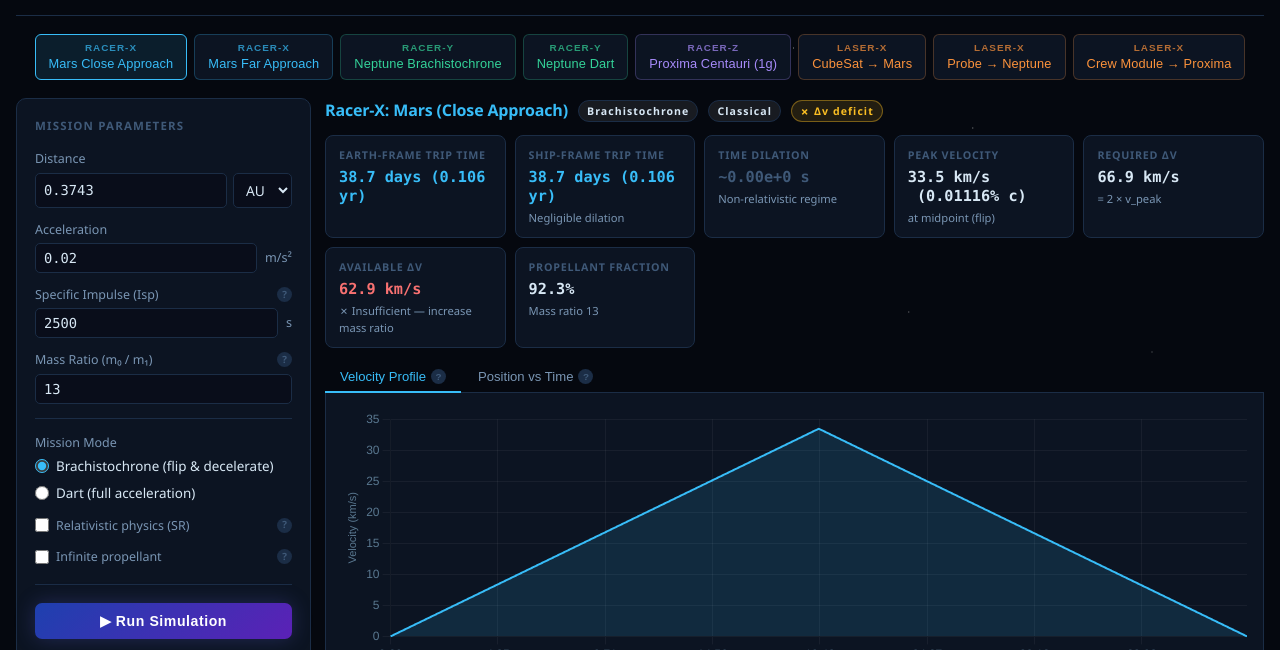
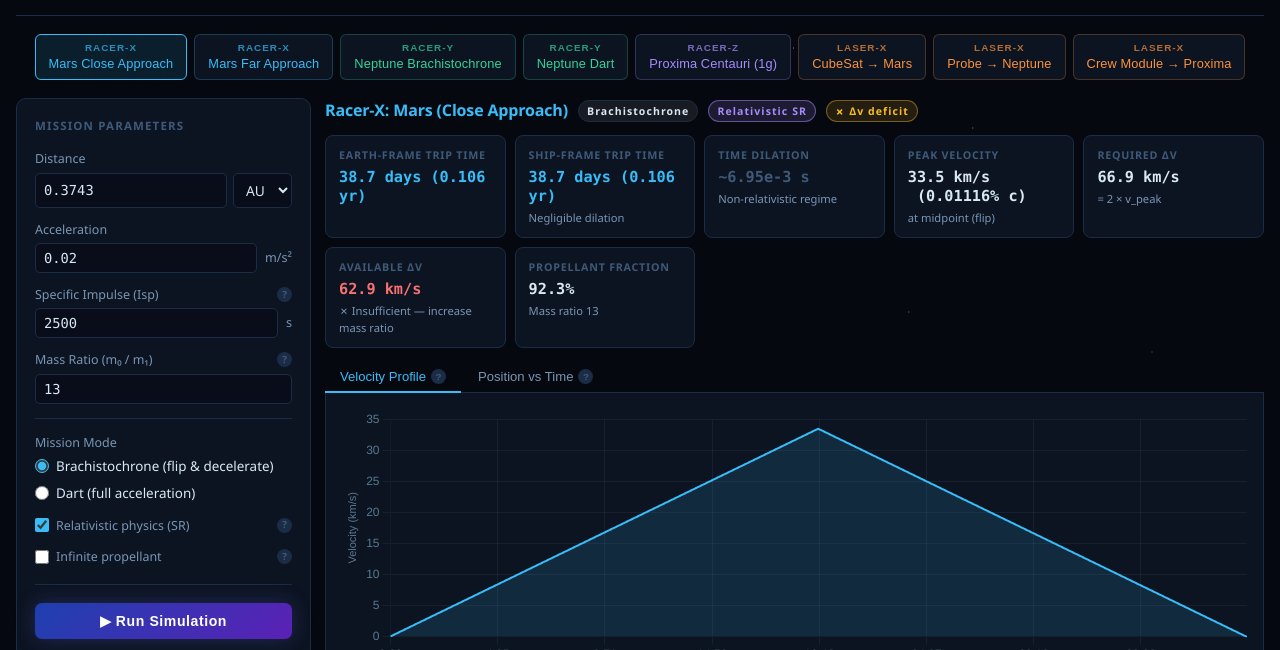
Before and after one commit to OdinAnderson/spaceship-simulator, a plain HTML site: page index.html in a window 1280 px wide. Shown: the part 128-778 px from the top of the page. Drawn offline with nearby package versions, Linux system fonts and the light colour scheme.

Commit message:
Enable relativistic physics by default in settings and presets

```diff
--- a/index.html
+++ b/index.html
@@ -675,7 +675,7 @@ input[type="checkbox"] { accent-color: var(--accent); width: 14px; height: 14px;
 
         <div class="field-group toggle-group">
           <label class="toggle-label">
-            <input type="checkbox" id="use-relativistic"> Relativistic physics (SR)
+            <input type="checkbox" id="use-relativistic" checked> Relativistic physics (SR)
             <span class="help-tip" data-tip="Applies Einstein's Special Relativity. At high speeds (v &gt; 10% of c), classical physics is wrong — SR replaces it with dv/dt = a/γ³, so the ship asymptotically approaches c but never reaches it. The crew ages more slowly than observers on Earth: this gap is time dilation, and it grows dramatically near c.">?</span>
           </label>
           <label class="toggle-label">
@@ -761,7 +761,7 @@ input[type="checkbox"] { accent-color: var(--accent); width: 14px; height: 14px;
 
         <div class="field-group toggle-group">
           <label class="toggle-label">
-            <input type="checkbox" id="ls-use-relativistic"> Relativistic physics (SR)
+            <input type="checkbox" id="ls-use-relativistic" checked> Relativistic physics (SR)
             <span class="help-tip" data-tip="Applies Einstein's Special Relativity. At high speeds (v &gt; 10% of c), classical physics is wrong — SR replaces it with dv/dt = a/γ³, so the ship asymptotically approaches c but never reaches it. The crew ages more slowly than observers on Earth: this gap is time dilation, and it grows dramatically near c.">?</span>
           </label>
         </div>
@@ -896,25 +896,25 @@ const PRESETS = {
     label: 'Racer-X: Mars (Close Approach)',
     cls: 'racer-x', color: '#38bdf8',
     d: 5.6e10, a: 0.02, isp: 2500, massRatio: 13,
-    mode: 'brachistochrone', infinite: false, relativistic: false,
+    mode: 'brachistochrone', infinite: false, relativistic: true,
   },
   'rx-far': {
     label: 'Racer-X: Mars (Far Approach)',
     cls: 'racer-x', color: '#38bdf8',
     d: 4.0e11, a: 0.02, isp: 2500, massRatio: 13,
-    mode: 'brachistochrone', infinite: false, relativistic: false,
+    mode: 'brachistochrone', infinite: false, relativistic: true,
   },
   'ry-brach': {
     label: 'Racer-Y: Neptune Brachistochrone',
     cls: 'racer-y', color: '#34d399',
     d: 4.5e12, a: 6e-4, isp: 2500, massRatio: 20,
-    mode: 'brachistochrone', infinite: false, relativistic: false,
+    mode: 'brachistochrone', infinite: false, relativistic: true,
   },
   'ry-dart': {
     label: 'Racer-Y: Neptune Dart',
     cls: 'racer-y', color: '#34d399',
     d: 4.5e12, a: 6e-4, isp: 2500, massRatio: 20,
-    mode: 'dart', infinite: false, relativistic: false,
+    mode: 'dart', infinite: false, relativistic: true,
   },
   'rz-proxima': {
     label: 'Racer-Z: Proxima Centauri',
@@ -937,7 +937,7 @@ const PRESETS = {
     reflectivity: 0,
     divergence_urad: 0.01,   // tight beam, cutoff ≈ 564,000 km
     max_flux_wm2: 1e9,       // 1 GW/m²
-    relativistic: false,
+    relativistic: true,
   },
   'lx-probe': {
     label: 'Laser-X: Probe → Neptune',
@@ -950,7 +950,7 @@ const PRESETS = {
     reflectivity: 0,
     divergence_urad: 0.001,  // cutoff ≈ 50,000,000 km ≈ 0.34 AU
     max_flux_wm2: 5e8,
-    relativistic: false,
+    relativistic: true,
   },
   'lx-crew': {
     label: 'Laser-X: Crew Module → Proxima',
```
